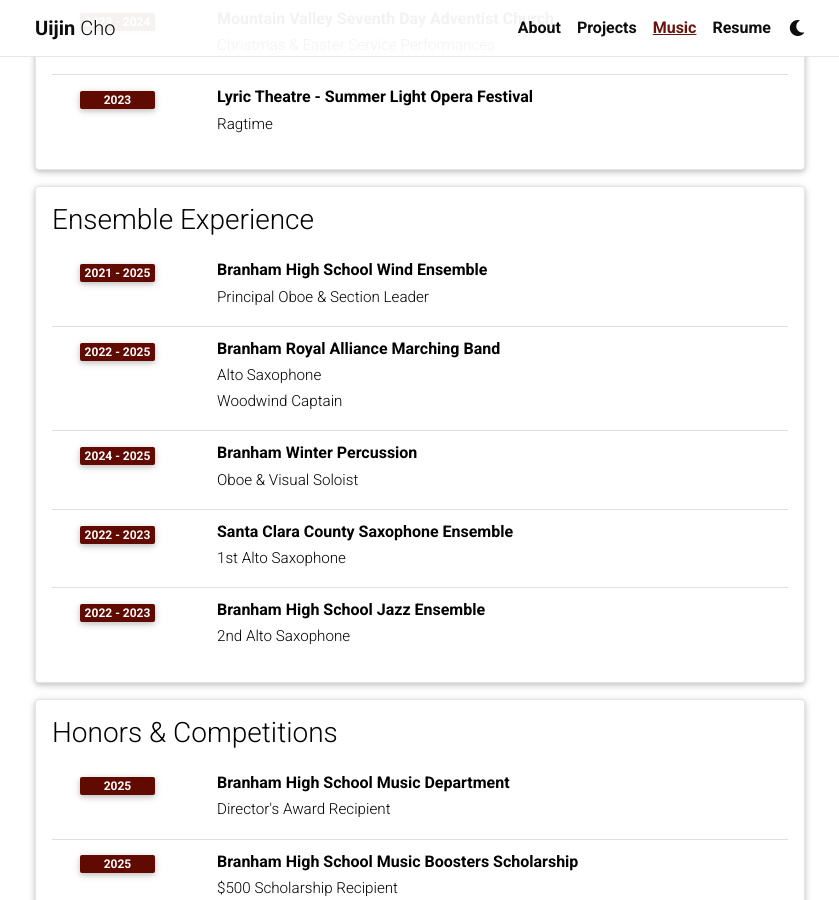
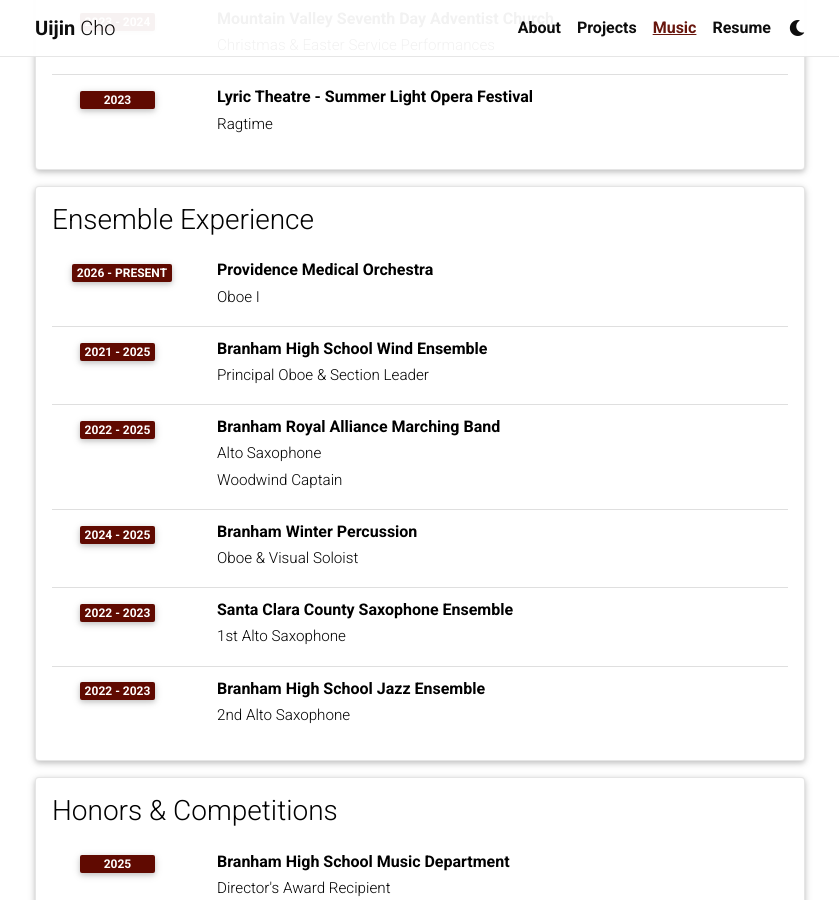
Before and after one commit to uijincho/uijincho.github.io, a Jekyll site: the page built from _pages/music.md, in a window 1280 px wide and 900 px high, scrolled down 459 px. Shown: the whole window, without its empty margins (220-1059 px from the left). Built offline with Jekyll 4.4.1, drawn with Linux system fonts in a browser that asks for light colours; comment, search, counter and statistics services are not loaded; a style sheet for code colours, icons or effects is not loaded.

Commit message:
Update music.yml with new entries and corrections

```diff
--- a/_data/music.yml
+++ b/_data/music.yml
@@ -24,6 +24,11 @@
 - title: Ensemble Experience
   type: music_table
   contents:
+    - title: Providence Medical Orchestra
+      institutions:
+        - Oboe I
+      year: 2026 - Present
+
     - title: Branham High School Wind Ensemble
       institutions:
         - Principal Oboe & Section Leader
```
